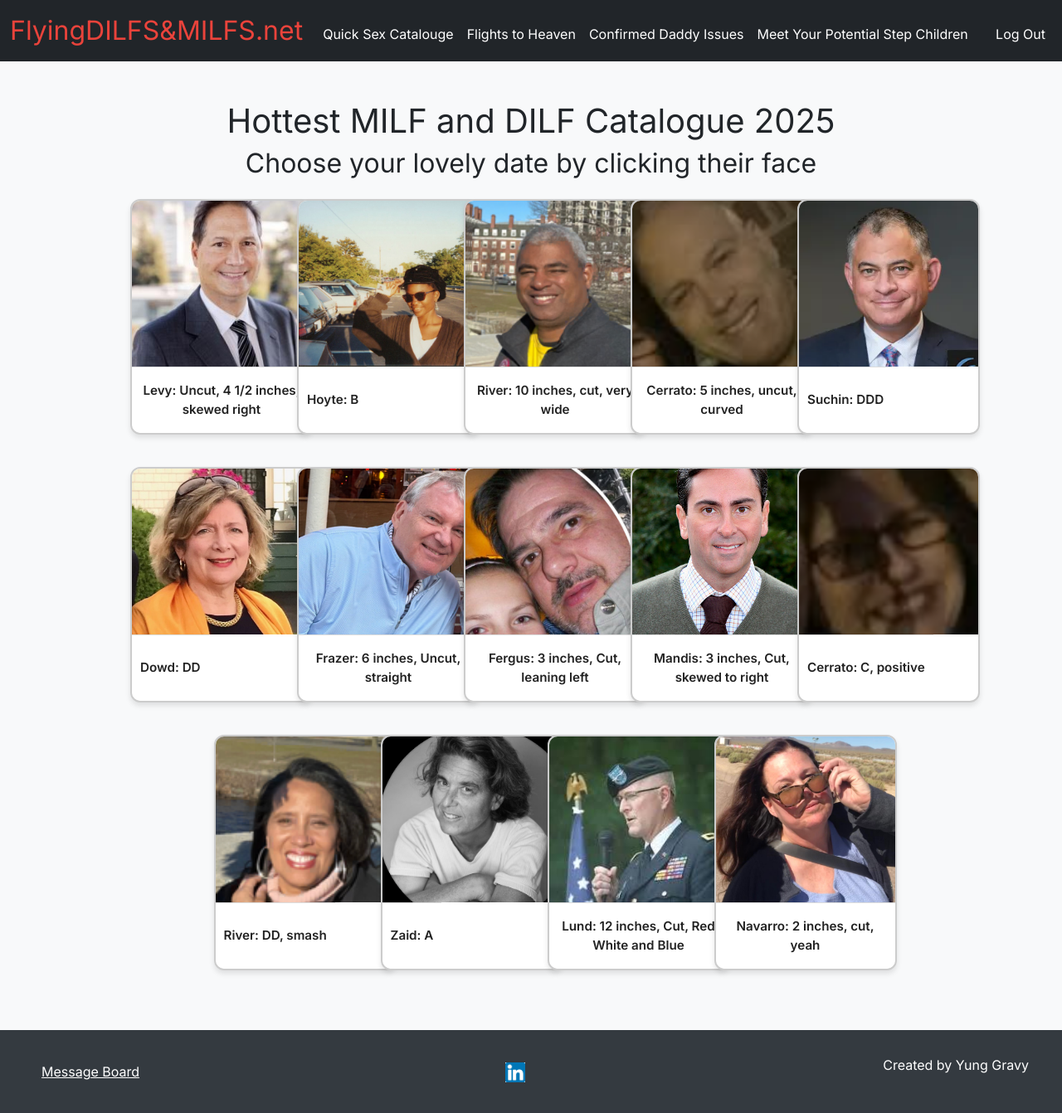
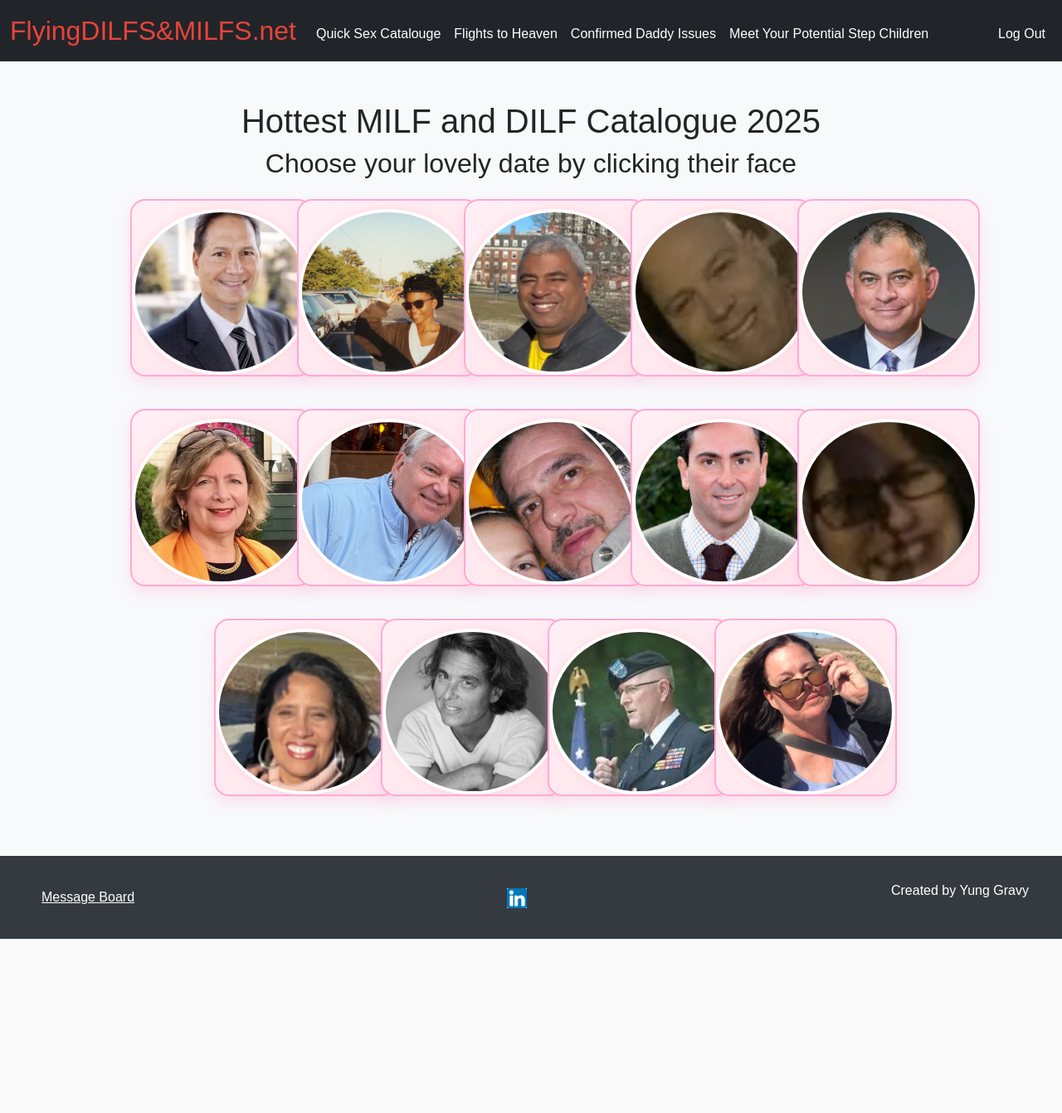
Before and after one commit to 1020robert/LampoonTech, a Flask app: page /image_flight_search in a window 1280 px wide. Shown: the whole page at 83% size. After the commit the page ends 1132 px from the top, so only its background shows below. Run offline with Flask 3, Linux system fonts and the light colour scheme; a user stored in the database is signed in; some libraries are stand-ins or nearby versions.

Commit message:
Update styles.css

```diff
--- a/static/styles.css
+++ b/static/styles.css
@@ -2,27 +2,24 @@ html, body {
     height: 100%;
     margin: 0;
     display: flex;
-    font-family: 'Inter', sans-serif;
+    font-family: 'Fredoka', sans-serif;
     flex-direction: column;
 }
 
-/* Main content area expands to push the footer down */
 main {
     flex: 1;
 }
 
-/* Size for brand */
+/* Navbar Brand Styling */
 nav .navbar-brand {
     font-size: xx-large;
 }
-
-/* Colors for brand */
 nav .navbar-brand .blue { color: #537fbe; }
 nav .navbar-brand .red { color: #ea433b; }
 nav .navbar-brand .yellow { color: #f5b82e; }
 nav .navbar-brand .green { color: #2e944b; }
 
-/* Page backgrounds */
+/* Backgrounds */
 body.login-page {
     background-image: url(/static/Harvard.jpg);
     background-size: cover;
@@ -48,7 +45,7 @@ body.default-page {
     background-color: #f8f9fa;
 }
 
-/* Top banners / features */
+/* Hero Sections */
 .top, .features {
     background-color: rgba(0, 0, 0, 0.7);
     color: white;
@@ -64,15 +61,10 @@ body.default-page {
     font-size: 20px;
     text-align: left;
 }
-.features ul {
-    padding-left: 20px;
-}
-.features h2 {
-    text-align: left;
-    font-size: 50px;
-}
+.features ul { padding-left: 20px; }
+.features h2 { text-align: left; font-size: 50px; }
 
-/* Footer styles */
+/* Footer */
 footer {
     background-color: #343a40;
     color: #ffffff;
@@ -103,7 +95,7 @@ footer {
     margin: 0 5px;
 }
 
-/* Text overlay section */
+/* Text Overlay Section */
 .text {
     background-color: rgba(0, 0, 0, 0.7);
     color: white;
@@ -111,25 +103,16 @@ footer {
     border-radius: 5px;
     display: inline-block;
 }
-.text h1 {
-    font-size: 40px;
-    text-decoration: underline;
-}
-.text p span {
-    font-size: 28px;
-    display: inline;
-    padding: 2px;
-}
+.text h1 { font-size: 40px; text-decoration: underline; }
+.text p span { font-size: 28px; display: inline; padding: 2px; }
 
-/* Image grid layout */
+/* Grid */
 .image-grid {
     display: flex;
     justify-content: center;
     gap: 15px;
     flex-wrap: wrap;
 }
-
-/* Form / card setup */
 .image-grid form {
     border: none;
     background: none;
@@ -137,7 +120,7 @@ footer {
     margin: 0;
 }
 
-/* Main button/card styles */
+/* Card Styling */
 .image-grid button {
     display: flex;
     flex-direction: column;
@@ -148,19 +131,19 @@ footer {
 
     height: 100%;
     width: 220px;
-    background-color: white;
-    border: 2px solid #ccc;
-    border-radius: 12px;
+    background: linear-gradient(145deg, #fff0f5, #ffe4ec);
+    border: 2px solid #ffaad4;
+    border-radius: 18px;
     padding: 0;
     cursor: pointer;
     text-align: center;
-    box-shadow: 0 4px 6px rgba(0,0,0,0.1);
-    transition: transform 0.2s ease, box-shadow 0.2s ease;
+    box-shadow: 0 8px 16px rgba(255, 170, 212, 0.3);
+    transition: transform 0.25s ease, box-shadow 0.25s ease;
 }
 
 .image-grid button:hover {
-    transform: scale(1.05);
-    box-shadow: 0 12px 20px rgba(0, 0, 0, 0.3);
+    transform: scale(1.06);
+    box-shadow: 0 16px 32px rgba(255, 170, 212, 0.5);
 }
 
 .image-grid button::after {
@@ -170,37 +153,60 @@ footer {
     background: rgba(0,0,0,0.15);
     opacity: 0;
     transition: opacity 0.3s ease;
-    border-radius: 12px;
+    border-radius: 18px;
 }
 .image-grid button:hover::after {
     opacity: 1;
 }
 
-/* Image inside card */
+/* Profile Picture Styling */
 .image-grid img {
     width: 100%;
     height: 200px;
     object-fit: cover;
-    border-radius: 0;
+    border-radius: 50%;
+    border: 4px solid #fff;
+    box-shadow: 0 0 10px rgba(255, 192, 203, 0.5);
+    margin-top: 10px;
 }
 
-/* Caption under image */
+/* Caption Reveal */
 .image-grid p {
+    position: absolute;
+    bottom: 0;
+    left: 0;
+    right: 0;
     margin: 0;
     padding: 10px;
-    background-color: #fff;
-    border-top: 1px solid #ddd;
+    background: rgba(255, 105, 180, 0.9);
+    color: #fff;
     font-size: 0.95rem;
-    font-weight: 600;
-    color: #222;
-    border-radius: 0 0 12px 12px;
-    min-height: 80px;
-    display: flex;
-    align-items: center;
-    justify-content: center;
+    font-weight: 700;
+    text-align: center;
+    transform: translateY(100%);
+    transition: transform 0.3s ease;
+    border-bottom-left-radius: 18px;
+    border-bottom-right-radius: 18px;
+}
+.image-grid button:hover p {
+    transform: translateY(0%);
 }
 
-/* Animation for fade in */
+/* Floating Badge */
+.profile-badge {
+    position: absolute;
+    top: 8px;
+    right: 8px;
+    background: #ff69b4;
+    color: white;
+    padding: 6px 9px;
+    border-radius: 50%;
+    font-size: 1rem;
+    box-shadow: 0 2px 6px rgba(0,0,0,0.2);
+    z-index: 2;
+}
+
+/* Card Fade-in */
 @keyframes fadeIn {
     from {
         opacity: 0;
```
